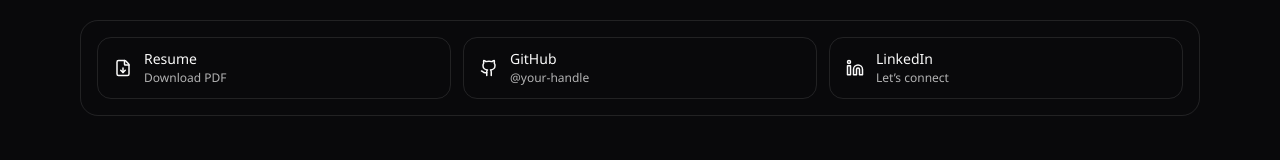
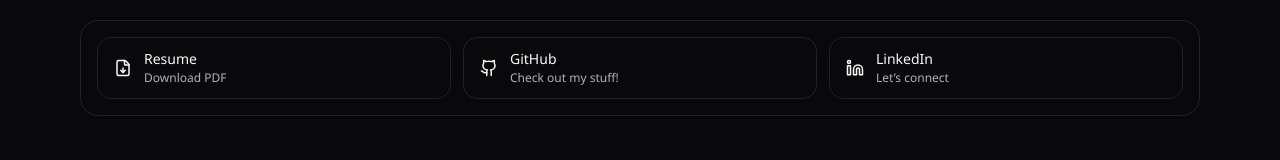
Before and after one commit to xandernickita/Portfolio, a Next.js app in the folder embedded-portfolio/: page / in a window 1280 px wide. Shown: the part 580-740 px from the top of the page. Built offline with nearby package versions, Linux system fonts and the light colour scheme.

Commit message:
updated LinkedIn

```diff
--- a/embedded-portfolio/app/layout.tsx
+++ b/embedded-portfolio/app/layout.tsx
@@ -7,10 +7,14 @@ import type { Metadata } from "next";
 
 
 export const metadata: Metadata = {
-  title: "Alexander Nickita | Embedded Software Engineer",
+  title: {
+    default: "Alexander Nickita | Embedded Software Engineer",
+    template: "%s | Alexander Nickita",
+  },
   description:
     "Embedded software engineer focused on firmware, real-time systems, and hardware-adjacent software.",
 };
+
 
 
 export default function RootLayout({ children }: { children: React.ReactNode }) {
--- a/embedded-portfolio/components/DownloadsRow.tsx
+++ b/embedded-portfolio/components/DownloadsRow.tsx
@@ -28,7 +28,7 @@ export function DownloadsRow() {
             <Github size={18} />
             <div>
               <div className="text-sm font-medium">GitHub</div>
-              <div className="text-xs opacity-70">@your-handle</div>
+              <div className="text-xs opacity-70">Check out my stuff!</div>
             </div>
           </a>
 
--- a/embedded-portfolio/components/Navbar.tsx
+++ b/embedded-portfolio/components/Navbar.tsx
@@ -162,7 +162,7 @@ export function Navbar() {
         </nav>
 
         {/* Right side */}
-        <div className="flex items-center gap-2">
+        <div className="flex items-center gap-2 cursor-pointer">
           <ThemeToggle />
 
           {/* Mobile menu button */}
```
